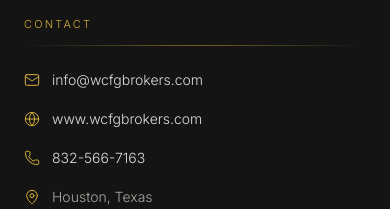
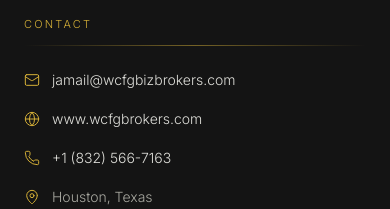
Before and after one commit to LordofTech/wcfg, a Next.js app: page / in a window 390 px wide. Shown: the part 10893-11102 px from the top of the page. Built offline with nearby package versions, Linux system fonts and the light colour scheme.

Commit message:
Update footer contact email and phone display.

```diff
--- a/components/Footer.tsx
+++ b/components/Footer.tsx
@@ -26,11 +26,11 @@
           <ul className="space-y-4 font-sans text-sm font-light text-ivory/90">
             <li>
               <a
-                href="mailto:info@wcfgbrokers.com"
+                href="mailto:jamail@wcfgbizbrokers.com"
                 className="inline-flex items-center gap-3 transition-colors hover:text-gold-light focus-visible:outline-none focus-visible:text-gold-light"
               >
                 <Mail size={16} className="text-gold-light" strokeWidth={1.5} aria-hidden />
-                info@wcfgbrokers.com
+                jamail@wcfgbizbrokers.com
               </a>
             </li>
             <li>
@@ -50,7 +50,7 @@
                 className="inline-flex items-center gap-3 transition-colors hover:text-gold-light focus-visible:outline-none focus-visible:text-gold-light"
               >
                 <Phone size={16} className="text-gold-light" strokeWidth={1.5} aria-hidden />
-                832-566-7163
+                +1 (832) 566-7163
               </a>
             </li>
             <li className="inline-flex items-start gap-3 text-mist">
```
